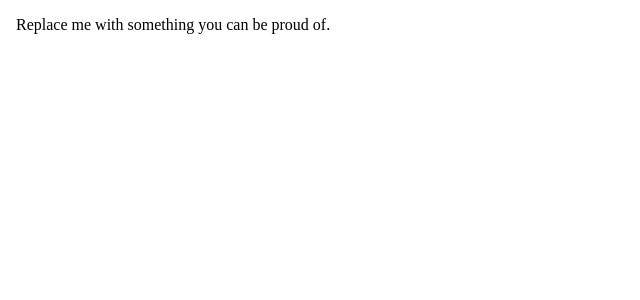
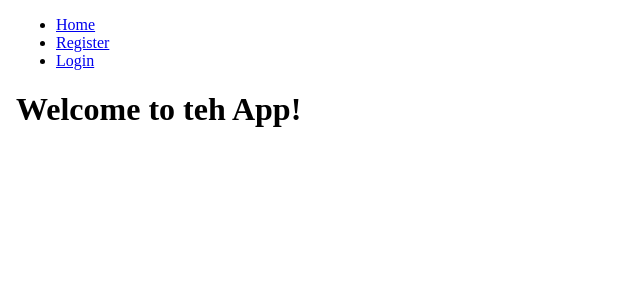
Before and after one commit to kondareddyyaramala/react-test, a React (Vite) app: page / in a window 1280 px wide. Shown: the top 300 px of the page, without its empty margins (0-640 px from the left). Built offline with nearby package versions, Linux system fonts and the light colour scheme.

Commit message:
Routing is working now

```diff
--- a/package.json
+++ b/package.json
@@ -14,9 +14,10 @@
     "cross-env": "^5.2.0",
     "cypress": "^3.0.2",
     "parcel-bundler": "^1.9.0",
-    "react": "^16.4.1",
+    "react": "^16.6.3",
     "react-dom": "^16.4.1",
     "react-router": "^4.3.1",
+    "react-router-dom": "^4.3.1",
     "whatwg-fetch": "^2.0.4"
   },
   "devDependencies": {
--- a/src/components/App.jsx
+++ b/src/components/App.jsx
@@ -1,5 +1,14 @@
-import React from 'react';
+import React from 'react'
+import Header from './Header'
+import Main from './Main'
 
-const App = () => <div>Replace me with something you can be proud of.</div>;
+const App = () => {
+  return (
+    <div>
+      <Header />
+      <Main />
+    </div>
+  )
+}
 
-export default App;
+export default App
--- /dev/null
+++ b/src/components/Header.jsx
@@ -0,0 +1,16 @@
+import React from 'react'
+import { Link } from 'react-router-dom';
+
+const Header = () => (
+  <header>
+    <nav>
+      <ul>
+        <li><Link to='/'>Home</Link></li>
+        <li><Link to='/register'>Register</Link></li>
+        <li><Link to='/login'>Login</Link></li>
+      </ul>
+    </nav>
+  </header>
+)
+
+export default Header
--- /dev/null
+++ b/src/components/Home.jsx
@@ -0,0 +1,11 @@
+import React from 'react'
+
+const Home = () => {
+    return (
+        <div>
+            <h1>Welcome to teh App!</h1>
+        </div>
+    )
+}
+
+export default Home
--- /dev/null
+++ b/src/components/Login.jsx
@@ -0,0 +1,10 @@
+import React from 'react'
+const Login = () => {
+    return (
+        <div>
+            Login page
+    </div>
+    )
+}
+
+export default Login;
--- /dev/null
+++ b/src/components/Main.jsx
@@ -0,0 +1,20 @@
+import React from 'react';
+import { Switch, Route } from 'react-router-dom';
+import Login from './Login';
+import Home from './Home';
+import Registration from './Registration';
+
+const Main = () => {
+    return (
+        <main>
+            <Switch>
+                <Route exact path='/' component={Home} />
+                <Route path='/register' component={Registration} />
+                <Route path='/login' component={Login} />
+            </Switch>
+        </main>
+    )
+}
+
+
+export default Main;
--- /dev/null
+++ b/src/components/Registration.jsx
@@ -0,0 +1,10 @@
+import React from 'react'
+const Registration = () => {
+    return (
+        <div>
+            Register page
+    </div>
+    )
+}
+
+export default Registration;
--- a/src/index.js
+++ b/src/index.js
@@ -1,14 +1,14 @@
 import React from 'react';
-import ReactDOM from 'react-dom';
 // Importing the fetch polyfill allows cypress to intercept fetch api requests.
 import 'whatwg-fetch';
 // Change me if you prefer sass,scss, less. (Note you may need to update the build config)
 import './index.css';
+import { render } from 'react-dom'
 import App from './components/App';
+import { BrowserRouter } from 'react-router-dom';
 
-ReactDOM.render(<App />, document.getElementById('root'));
-
-// Hot Module Replacement
-if (module.hot) {
-  module.hot.accept();
-}
+render((
+  <BrowserRouter>
+    <App />
+  </BrowserRouter>
+), document.getElementById('root'));
```
Also changed, not shown: 2 other files (tests, documents, lock files or other folders).
